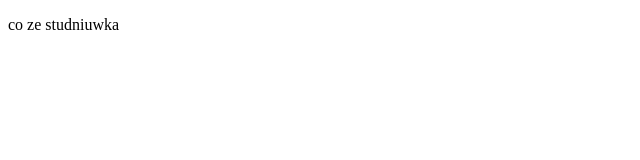
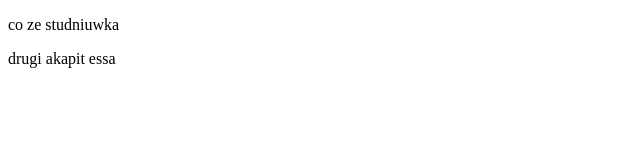
Before and after one commit to Piccolo-Ropczyce/PiccoloRopczyce, a plain HTML site: page index.html in a window 1280 px wide. Shown: the whole page, without its empty margins (0-640 px from the left). Drawn offline with Linux system fonts and the light colour scheme.

Commit message:
Update index.html

```diff
--- a/index.html
+++ b/index.html
@@ -8,5 +8,6 @@
   </head>
   <body>
     <p>co ze studniuwka</p>
+    <p>drugi akapit essa</p>
   </body>
 </html>
```
